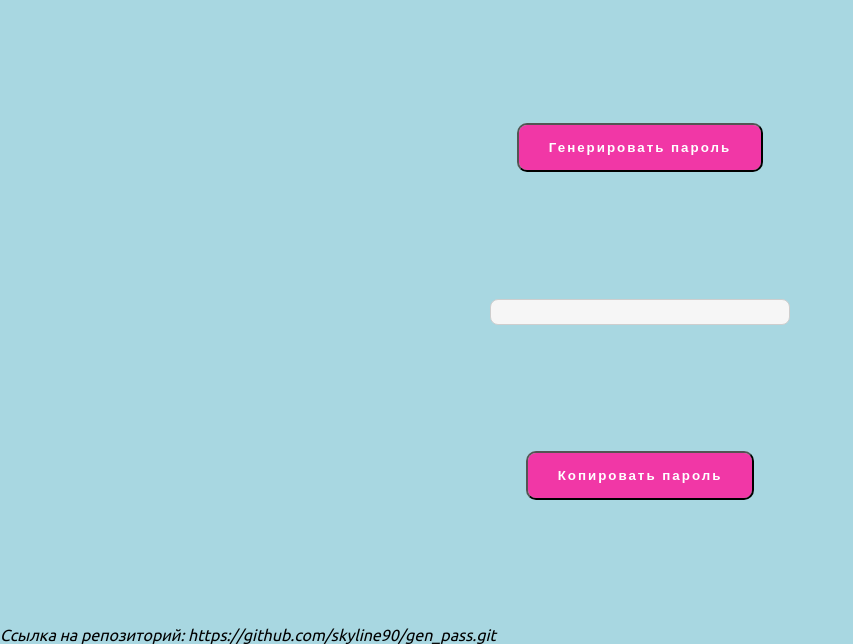
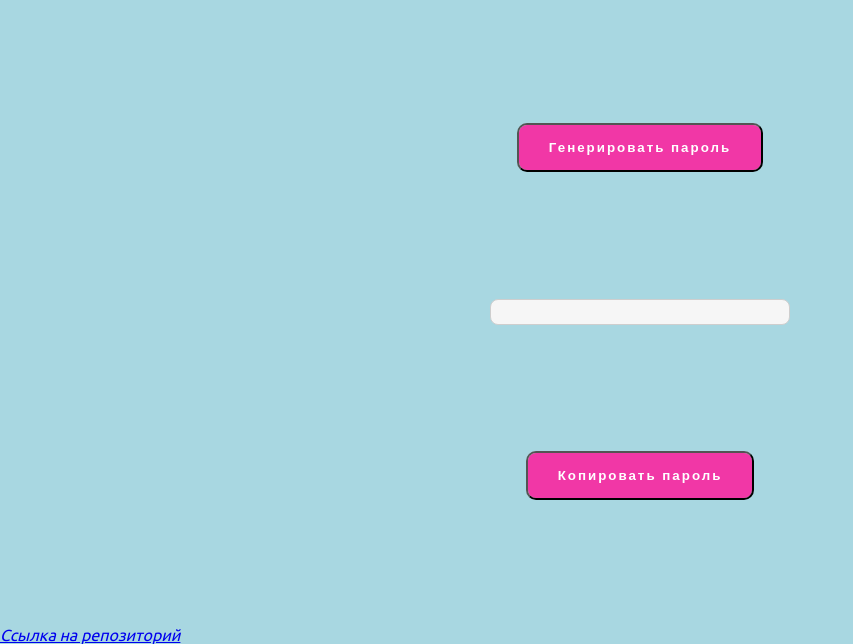
Before and after one commit to skyline90/gen_pass, a plain HTML site: page index.html in a window 1280 px wide. Shown: the part 156-800 px from the top of the page, without its empty margins (0-853 px from the left). Drawn offline with Linux system fonts and the light colour scheme.

Commit message:
changed link to repository
changed link to repository

```diff
--- a/index.html
+++ b/index.html
@@ -75,7 +75,7 @@
             <button class="copy">Копировать пароль</button>
         </div>
         <footer>
-            Ссылка на репозиторий: https://github.com/skyline90/gen_pass.git
+            <a href="https://github.com/skyline90/gen_pass.git">Ссылка на репозиторий</a>
         </footer>
 
     </div>
```
